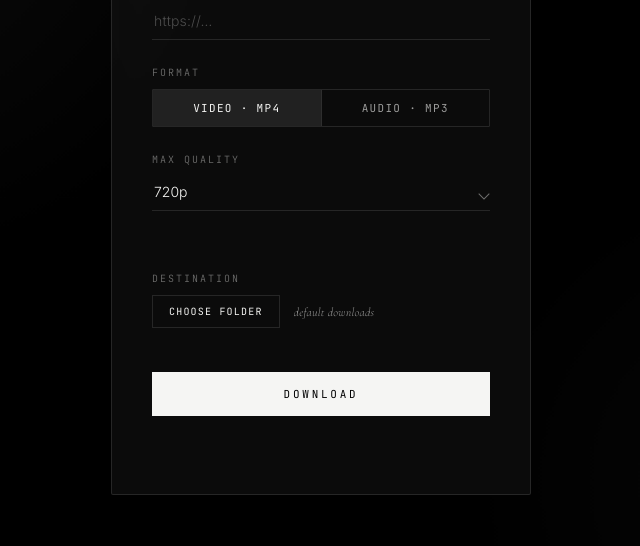
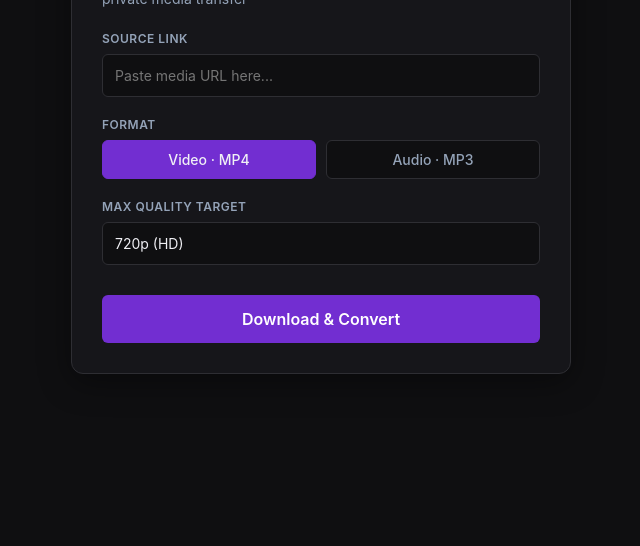
Before and after one commit to mtngoat1/cnvrt, a website: page index.html in a window 1280 px wide. Shown: the part 254-800 px from the top of the page, without its empty margins (319-959 px from the left). Drawn offline with nearby package versions, Linux system fonts and the light colour scheme.

Commit message:
Update index.html

```diff
--- a/index.html
+++ b/index.html
@@ -3,476 +3,302 @@
 <head>
     <meta charset="UTF-8">
     <meta name="viewport" content="width=device-width, initial-scale=1.0">
-<title>cnvrt</title>
-<link rel="preconnect" href="https://fonts.googleapis.com">
-<link rel="preconnect" href="https://fonts.gstatic.com" crossorigin>
-<link href="https://fonts.googleapis.com/css2?family=Cormorant+Garamond:ital,wght@0,300;0,500;1,300&family=Inter:wght@300;400;500;600&family=JetBrains+Mono:wght@300;400&display=swap" rel="stylesheet">
+    <title>cnvrt - Private Media Transfer</title>
     <style>
-  :root{
-    --black:#000000;
-    --white:#f5f5f3;
-    --mist:rgba(255,255,255,0.045);
-    --hairline:rgba(255,255,255,0.11);
-    --hairline-soft:rgba(255,255,255,0.06);
-    --muted:rgba(245,245,243,0.42);
-    --muted-2:rgba(245,245,243,0.62);
-    --glow:rgba(255,255,255,0.16);
-  }
-  *{box-sizing:border-box;margin:0;padding:0;}
-  html,body{height:100%;}
-  body{
-    background:var(--black);
-    color:var(--white);
-    font-family:'Inter',sans-serif;
-    min-height:100vh;
-    display:flex;
-    align-items:center;
-    justify-content:center;
-    padding:32px;
-    overflow-x:hidden;
-    position:relative;
+        :root {
+            --bg-color: #0f0f11;
+            --container-bg: #16161a;
+            --accent-color: #722ed1;
+            --accent-hover: #531dab;
+            --text-main: #f0f0f5;
+            --text-muted: #94a3b8;
+            --border-color: #2e2e33;
+            --success-color: #52c41a;
+            --error-color: #ff4d4f;
         }
 
-  /* ambient breathing ether */
-  .ether{
-    position:fixed;
-    inset:0;
-    pointer-events:none;
-    z-index:0;
-    overflow:hidden;
-  }
-  .ether::before, .ether::after{
-    content:'';
-    position:absolute;
-    width:60vmax;
-    height:60vmax;
-    border-radius:50%;
-    background:radial-gradient(circle, rgba(255,255,255,0.05) 0%, rgba(255,255,255,0) 70%);
-    animation:breathe 11s ease-in-out infinite;
-  }
-  .ether::before{ top:-20vmax; left:-15vmax; animation-delay:0s; }
-  .ether::after{ bottom:-25vmax; right:-15vmax; animation-delay:-5.5s; }
-  @keyframes breathe{
-    0%,100%{ transform:scale(0.85); opacity:0.55; }
-    50%{ transform:scale(1.15); opacity:1; }
-  }
-  @media (prefers-reduced-motion: reduce){
-    .ether::before, .ether::after{ animation:none; }
+        * {
+            box-sizing: border-box;
+            margin: 0;
+            padding: 0;
+            font-family: -apple-system, BlinkMacSystemFont, "Segoe UI", Roboto, sans-serif;
         }
 
-  .container{
-    position:relative;
-    z-index:1;
-    width:100%;
-    max-width:420px;
-    background:var(--mist);
-    backdrop-filter:blur(18px);
-    -webkit-backdrop-filter:blur(18px);
-    border:1px solid var(--hairline);
-    border-radius:2px;
-    padding:48px 40px 40px;
+        body {
+            background-color: var(--bg-color);
+            color: var(--text-main);
+            display: flex;
+            justify-content: center;
+            align-items: center;
+            min-height: 100vh;
+            padding: 20px;
         }
 
-  .eyebrow{
-    font-family:'JetBrains Mono',monospace;
-    font-size:10px;
-    font-weight:300;
-    letter-spacing:0.35em;
-    text-transform:uppercase;
-    color:var(--muted);
-    text-align:center;
-    margin-bottom:14px;
-  }
-  h1{
-    font-family:'Cormorant Garamond',serif;
-    font-weight:300;
-    font-style:italic;
-    font-size:42px;
-    letter-spacing:0.03em;
-    text-align:center;
-    color:var(--white);
-    margin-bottom:6px;
-  }
-  .subtitle{
-    text-align:center;
-    font-size:12px;
-    font-weight:300;
-    letter-spacing:0.04em;
-    color:var(--muted);
-    margin-bottom:36px;
+        .container {
+            background-color: var(--container-bg);
+            border: 1px solid var(--border-color);
+            border-radius: 12px;
+            padding: 30px;
+            width: 100%;
+            max-width: 500px;
+            box-shadow: 0 8px 32px rgba(0, 0, 0, 0.4);
         }
 
-  .field{
-    margin-top:26px;
-  }
-  label{
-    display:block;
-    font-family:'JetBrains Mono',monospace;
-    font-size:10px;
-    font-weight:300;
-    text-transform:uppercase;
-    letter-spacing:0.2em;
-    color:var(--muted);
-    margin-bottom:10px;
+        h1 {
+            font-size: 28px;
+            font-weight: 700;
+            margin-bottom: 6px;
+            letter-spacing: -0.5px;
         }
 
-  /* underline-style text input, no boxes */
-  input[type="text"]{
-    width:100%;
-    background:transparent;
-    border:none;
-    border-bottom:1px solid var(--hairline);
-    color:var(--white);
-    font-family:'Inter',sans-serif;
-    font-size:14px;
-    font-weight:300;
-    padding:8px 2px 10px;
-    letter-spacing:0.01em;
-    transition:border-color 0.4s ease;
-  }
-  input[type="text"]::placeholder{ color:rgba(245,245,243,0.28); }
-  input[type="text"]:focus{
-    outline:none;
-    border-color:rgba(255,255,255,0.55);
+        .subtitle {
+            color: var(--text-muted);
+            font-size: 14px;
+            margin-bottom: 24px;
         }
 
-  /* segmented format toggle */
-  .segmented{
-    display:flex;
-    border:1px solid var(--hairline);
-    border-radius:1px;
-    overflow:hidden;
-  }
-  .segmented button{
-    flex:1;
-    background:transparent;
-    border:none;
-    color:var(--muted-2);
-    font-family:'JetBrains Mono',monospace;
-    font-size:11px;
-    letter-spacing:0.12em;
-    text-transform:uppercase;
-    padding:11px 0;
-    cursor:pointer;
-    transition:background 0.35s ease, color 0.35s ease;
-    border-right:1px solid var(--hairline-soft);
-  }
-  .segmented button:last-child{ border-right:none; }
-  .segmented button.active{
-    background:rgba(255,255,255,0.09);
-    color:var(--white);
-  }
-  .segmented button:hover:not(.active){
-    color:var(--white);
+        .form-group {
+            margin-bottom: 20px;
         }
 
-  /* quality selects - underline style, fade swap */
-  .quality-wrap{ position:relative; min-height:44px; }
-  select{
-    width:100%;
-    appearance:none;
-    -webkit-appearance:none;
-    background:transparent;
-    border:none;
-    border-bottom:1px solid var(--hairline);
-    color:var(--white);
-    font-family:'Inter',sans-serif;
-    font-size:14px;
-    font-weight:300;
-    padding:8px 20px 10px 2px;
-    cursor:pointer;
-    transition:opacity 0.35s ease, border-color 0.35s ease;
-  }
-  select:focus{ outline:none; border-color:rgba(255,255,255,0.55); }
-  select option{ background:#0a0a0a; color:var(--white); }
-
-  .quality-group{
-    position:absolute;
-    top:0; left:0; right:0;
-    opacity:0;
-    pointer-events:none;
-    transition:opacity 0.35s ease;
-  }
-  .quality-group.visible{
-    position:relative;
-    opacity:1;
-    pointer-events:auto;
+        label {
+            display: block;
+            font-size: 12px;
+            font-weight: 600;
+            text-transform: uppercase;
+            letter-spacing: 0.5px;
+            color: var(--text-muted);
+            margin-bottom: 8px;
         }
 
-  .select-arrow{
-    position:relative;
-  }
-  .select-arrow::after{
-    content:'';
-    position:absolute;
-    right:2px;
-    top:14px;
-    width:7px;
-    height:7px;
-    border-right:1px solid var(--muted);
-    border-bottom:1px solid var(--muted);
-    transform:rotate(45deg);
-    pointer-events:none;
+        input[type="text"] {
+            width: 100%;
+            background-color: var(--bg-color);
+            border: 1px solid var(--border-color);
+            border-radius: 6px;
+            padding: 12px;
+            color: var(--text-main);
+            font-size: 14px;
+            outline: none;
+            transition: border-color 0.2s;
         }
 
-  /* destination */
-  .dest-row{
-    display:flex;
-    align-items:center;
-    gap:14px;
-    margin-top:10px;
-  }
-  .dest-btn{
-    flex-shrink:0;
-    background:transparent;
-    border:1px solid var(--hairline);
-    color:var(--white);
-    font-family:'JetBrains Mono',monospace;
-    font-size:10px;
-    letter-spacing:0.12em;
-    text-transform:uppercase;
-    padding:9px 16px;
-    cursor:pointer;
-    transition:border-color 0.3s ease, background 0.3s ease;
-  }
-  .dest-btn:hover{ background:rgba(255,255,255,0.06); border-color:rgba(255,255,255,0.4); }
-  .dest-path{
-    font-size:12px;
-    font-weight:300;
-    color:var(--muted-2);
-    white-space:nowrap;
-    overflow:hidden;
-    text-overflow:ellipsis;
-    font-style:italic;
-    font-family:'Cormorant Garamond',serif;
-    letter-spacing:0.02em;
-  }
-  .dest-note{
-    margin-top:8px;
-    font-size:10.5px;
-    font-weight:300;
-    color:rgba(245,245,243,0.3);
-    letter-spacing:0.02em;
+        input[type="text"]:focus {
+            border-color: var(--accent-color);
         }
 
-  button.primary{
-    width:100%;
-    margin-top:36px;
-    background:var(--white);
-    color:#000;
-    border:none;
-    font-family:'JetBrains Mono',monospace;
-    font-size:11px;
-    font-weight:500;
-    letter-spacing:0.25em;
-    text-transform:uppercase;
-    padding:15px 0;
-    cursor:pointer;
-    transition:box-shadow 0.4s ease, opacity 0.3s ease, transform 0.2s ease;
-  }
-  button.primary:hover{
-    box-shadow:0 0 28px var(--glow);
-  }
-  button.primary:active{ transform:scale(0.995); }
-  button.primary:disabled{
-    background:rgba(255,255,255,0.15);
-    color:rgba(255,255,255,0.4);
-    cursor:not-allowed;
-    box-shadow:none;
+        .toggle-group {
+            display: flex;
+            gap: 10px;
         }
 
-  #status{
-    margin-top:22px;
-    text-align:center;
-    font-family:'JetBrains Mono',monospace;
-    font-size:11px;
-    font-weight:300;
-    letter-spacing:0.04em;
-    color:var(--muted-2);
-    min-height:16px;
-    opacity:0;
-    transition:opacity 0.4s ease;
+        .toggle-btn {
+            flex: 1;
+            background-color: var(--bg-color);
+            border: 1px solid var(--border-color);
+            color: var(--text-muted);
+            padding: 10px;
+            border-radius: 6px;
+            cursor: pointer;
+            font-size: 14px;
+            font-weight: 500;
+            transition: all 0.2s;
         }
-  #status.show{ opacity:1; }
-  #status.error{ color:#fff; }
-  #status.error::before{ content:'✕  '; }
-  #status.success::before{ content:'✓  '; }
-  #status.info::before{ content:'·  '; }
 
-  ::selection{ background:rgba(255,255,255,0.25); }
+        .toggle-btn.active {
+            background-color: var(--accent-color);
+            border-color: var(--accent-color);
+            color: var(--text-main);
+        }
+
+        .select-wrapper {
+            position: relative;
+        }
+
+        select {
+            width: 100%;
+            background-color: var(--bg-color);
+            border: 1px solid var(--border-color);
+            border-radius: 6px;
+            padding: 12px;
+            color: var(--text-main);
+            font-size: 14px;
+            outline: none;
+            appearance: none;
+            cursor: pointer;
+        }
+
+        .go-btn {
+            width: 100%;
+            background-color: var(--accent-color);
+            color: white;
+            border: none;
+            border-radius: 6px;
+            padding: 14px;
+            font-size: 16px;
+            font-weight: 600;
+            cursor: pointer;
+            margin-top: 10px;
+            transition: background-color 0.2s;
+        }
+
+        .go-btn:hover {
+            background-color: var(--accent-hover);
+        }
+
+        .go-btn:disabled {
+            background-color: var(--border-color);
+            color: var(--text-muted);
+            cursor: not-allowed;
+        }
+
+        .status-box {
+            margin-top: 16px;
+            font-size: 13px;
+            text-align: center;
+            padding: 10px;
+            border-radius: 6px;
+            display: none;
+        }
+
+        .status-box.success {
+            display: block;
+            background-color: rgba(82, 196, 26, 0.15);
+            color: var(--success-color);
+        }
+
+        .status-box.error {
+            display: block;
+            background-color: rgba(255, 77, 79, 0.15);
+            color: var(--error-color);
+        }
+
+        .status-box.info {
+            display: block;
+            background-color: rgba(148, 163, 184, 0.1);
+            color: var(--text-main);
+        }
     </style>
 </head>
 <body>
 
-<div class="ether"></div>
+<div class="container">
+    <h1>cnvrt</h1>
+    <p class="subtitle">private media transfer</p>
 
-<div class="container">
-  <div class="eyebrow">private media transfer</div>
-  <h1>cnvrt</h1>
-  <div class="subtitle">paste a link, choose a form, let it arrive</div>
-
-  <div class="field">
-    <label for="urlInput">Source link</label>
-    <input type="text" id="urlInput" placeholder="https://…" autocomplete="off">
+    <div class="form-group">
+        <label for="urlInput">Source Link</label>
+        <input type="text" id="urlInput" placeholder="Paste media URL here...">
     </div>
 
-  <div class="field">
+    <div class="form-group">
         <label>Format</label>
-    <div class="segmented">
-      <button type="button" id="mp4Btn" class="active" data-format="mp4">Video · MP4</button>
-      <button type="button" id="mp3Btn" data-format="mp3">Audio · MP3</button>
+        <div class="toggle-group">
+            <button class="toggle-btn active" id="mp4Btn">Video · MP4</button>
+            <button class="toggle-btn" id="mp3Btn">Audio · MP3</button>
         </div>
     </div>
 
-  <div class="field">
-    <label id="qualityLabel">Max quality</label>
-    <div class="quality-wrap">
-      <div class="quality-group visible select-arrow" id="videoQualityGroup">
-        <select id="videoQuality">
-          <option value="1080">1080p</option>
-          <option value="720" selected>720p</option>
-          <option value="480">480p</option>
-        </select>
-      </div>
-      <div class="quality-group select-arrow" id="audioQualityGroup">
-        <select id="audioQuality">
-          <option value="320">320 kbps</option>
-          <option value="256" selected>256 kbps</option>
-          <option value="128">128 kbps</option>
+    <div class="form-group" id="qualityGroup">
+        <label for="qualitySelect">Max Quality Target</label>
+        <div class="select-wrapper">
+            <select id="qualitySelect">
+                <option value="1080">1080p (Full HD)</option>
+                <option value="720" selected>720p (HD)</option>
+                <option value="480">480p (SD)</option>
             </select>
         </div>
     </div>
-  </div>
 
-  <div class="field">
-    <label>Destination</label>
-    <div class="dest-row">
-      <button type="button" class="dest-btn" id="folderBtn">Choose folder</button>
-      <div class="dest-path" id="destPath">default downloads</div>
-    </div>
-    <div class="dest-note" id="destNote"></div>
-  </div>
-
-  <button class="primary" id="goBtn">Download</button>
-  <div id="status"></div>
+    <button class="go-btn" id="goBtn">Download & Convert</button>
+    <div class="status-box" id="statusBox"></div>
 </div>
 
 <script>
     const urlInput = document.getElementById('urlInput');
     const mp4Btn = document.getElementById('mp4Btn');
     const mp3Btn = document.getElementById('mp3Btn');
-  const videoQualityGroup = document.getElementById('videoQualityGroup');
-  const audioQualityGroup = document.getElementById('audioQualityGroup');
-  const videoQuality = document.getElementById('videoQuality');
-  const audioQuality = document.getElementById('audioQuality');
-  const qualityLabel = document.getElementById('qualityLabel');
-  const folderBtn = document.getElementById('folderBtn');
-  const destPath = document.getElementById('destPath');
-  const destNote = document.getElementById('destNote');
+    const qualityGroup = document.getElementById('qualityGroup');
+    const qualitySelect = document.getElementById('qualitySelect');
     const goBtn = document.getElementById('goBtn');
-  const statusDiv = document.getElementById('status');
+    const statusBox = document.getElementById('statusBox');
 
     let currentFormat = 'mp4';
-  let dirHandle = null;
-  const supportsFSAccess = 'showDirectoryPicker' in window;
 
-  if (!supportsFSAccess) {
-    destNote.textContent = 'Folder selection isn\'t supported in this browser — files will save to your default downloads location.';
-  }
-
-  function setFormat(fmt) {
-    currentFormat = fmt;
-    mp4Btn.classList.toggle('active', fmt === 'mp4');
-    mp3Btn.classList.toggle('active', fmt === 'mp3');
-    videoQualityGroup.classList.toggle('visible', fmt === 'mp4');
-    audioQualityGroup.classList.toggle('visible', fmt === 'mp3');
-    qualityLabel.textContent = fmt === 'mp3' ? 'Audio quality' : 'Max quality';
-  }
-  mp4Btn.addEventListener('click', () => setFormat('mp4'));
-  mp3Btn.addEventListener('click', () => setFormat('mp3'));
-
-  function updateStatus(text, type) {
-    statusDiv.textContent = text;
-    statusDiv.className = 'show ' + type;
-  }
-
-  folderBtn.addEventListener('click', async () => {
-    if (!supportsFSAccess) {
-      updateStatus('This browser can\'t choose a folder — files will go to Downloads.', 'info');
-      return;
-    }
-    try {
-      dirHandle = await window.showDirectoryPicker();
-      destPath.textContent = dirHandle.name;
-      destNote.textContent = '';
-    } catch (err) {
-      // user cancelled the picker — leave prior selection intact
-    }
+    // Format selection triggers
+    mp4Btn.addEventListener('click', () => {
+        currentFormat = 'mp4';
+        mp4Btn.classList.add('active');
+        mp3Btn.classList.remove('active');
+        qualityGroup.style.display = 'block';
     });
 
-  async function saveBlob(blob, filename) {
-    if (dirHandle) {
-      try {
-        const fileHandle = await dirHandle.getFileHandle(filename, { create: true });
-        const writable = await fileHandle.createWritable();
-        await writable.write(blob);
-        await writable.close();
-        return true;
-      } catch (err) {
-        // permission may have been revoked or handle is stale — fall back below
-      }
-    }
-    const downloadUrl = window.URL.createObjectURL(blob);
-    const link = document.createElement('a');
-    link.href = downloadUrl;
-    link.download = filename;
-    document.body.appendChild(link);
-    link.click();
-    link.remove();
-    window.URL.revokeObjectURL(downloadUrl);
-    return false;
+    mp3Btn.addEventListener('click', () => {
+        currentFormat = 'mp3';
+        mp3Btn.classList.add('active');
+        mp4Btn.classList.remove('active');
+        qualityGroup.style.display = 'none';
+    });
+
+    function updateStatus(message, type) {
+        statusBox.className = `status-box ${type}`;
+        statusBox.innerText = message;
     }
 
     async function processMedia() {
         const rawUrl = urlInput.value.trim();
-    if (!rawUrl) { updateStatus('Paste a link first.', 'error'); return; }
+        const quality = qualitySelect.value;
 
-    const quality = currentFormat === 'mp3' ? audioQuality.value : videoQuality.value;
+        if (!rawUrl) {
+            updateStatus('Please input a valid web link source.', 'error');
+            return;
+        }
 
         goBtn.disabled = true;
-    updateStatus('Retrieving from source…', 'info');
+        updateStatus('Connecting to extraction server...', 'info');
 
         try {
+            // Target the relative API path managed by server.js
             const response = await fetch('/api/download', {
-
-
-
                 method: 'POST',
                 headers: { 'Content-Type': 'application/json' },
-    body: JSON.stringify({ url: rawUrl, format: currentFormat, quality })
+                body: JSON.stringify({ url: rawUrl, format: currentFormat, quality: quality })
             });
-
 
             if (!response.ok) {
                 const errorData = await response.json().catch(() => ({}));
-        throw new Error(errorData.error || 'Extraction failed.');
+                throw new Error(errorData.error || 'Server extraction pipeline failed.');
             }
 
-      const blob = await response.blob();
-      const stamp = new Date().toISOString().replace(/[:.]/g, '-');
-      const filename = currentFormat === 'mp3' ? `audio-${stamp}.mp3` : `video-${stamp}.mp4`;
+            // 1. Process the standard payload object returned by your server wrapper
+            const result = await response.json();
 
-      const savedToChosenFolder = await saveBlob(blob, filename);
-      updateStatus(
-        savedToChosenFolder ? `Saved to ${dirHandle.name}.` : 'Saved to your downloads.',
-        'success'
-      );
+            if (result.downloadUrl) {
+                updateStatus('Stream verified! Transferring asset to local browser...', 'success');
+
+                // 2. Dispatch a secure browser-native file trigger point
+                const downloadLink = document.createElement('a');
+                downloadLink.href = result.downloadUrl;
+                downloadLink.setAttribute('download', '');
+                downloadLink.style.display = 'none';
+
+                document.body.appendChild(downloadLink);
+                downloadLink.click();
+                document.body.removeChild(downloadLink);
+
+                updateStatus('Success! Saved to your local downloads folder.', 'success');
+            } else {
+                throw new Error(result.error || 'No valid media stream pointer returned.');
+            }
+
         } catch (err) {
             updateStatus(err.message, 'error');
         }
         goBtn.disabled = false;
     }
+
     goBtn.addEventListener('click', processMedia);
 </script>
+
 </body>
 </html>
```
Lines whose indentation alone changed are shown as unchanged.
